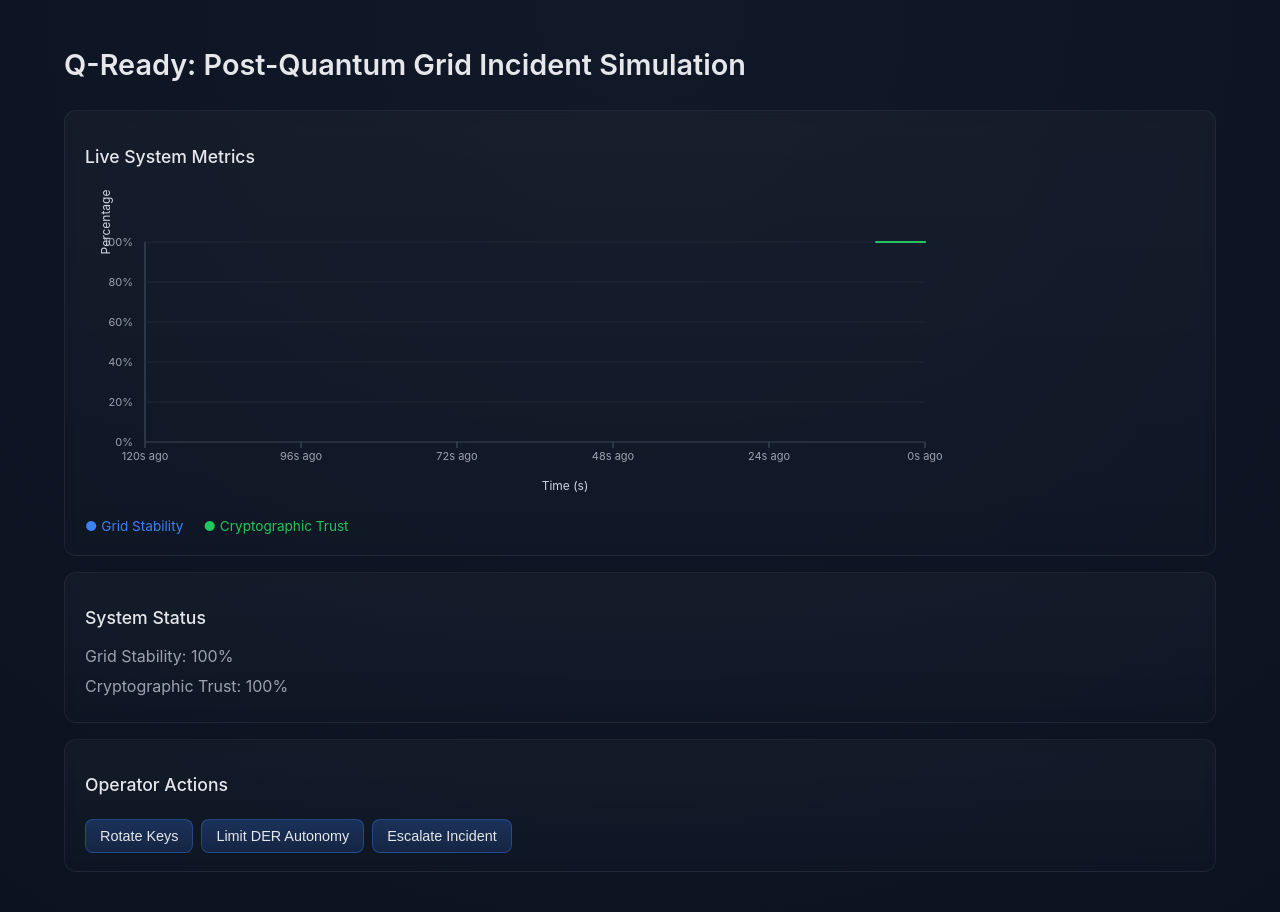
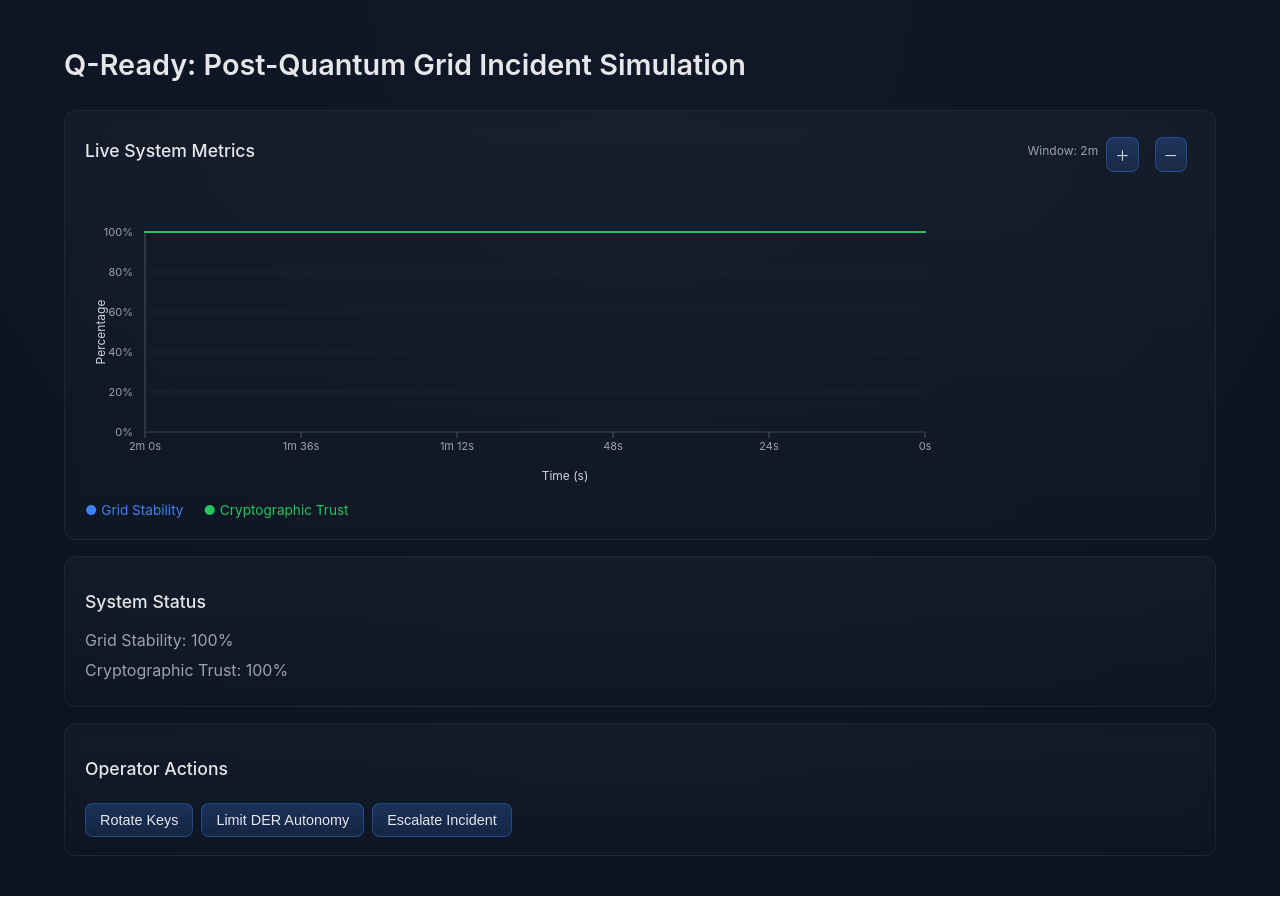
Before and after one commit to ChillPanda100/Q-READY, a React (Vite) app: page / in a window 1280 px wide. Both pictures are taken after a click on the button "Start Simulation". Built offline with nearby package versions, Linux system fonts and the light colour scheme.

Commit message:
Add a zoom feature to the graph to track a wider range

```diff
--- a/src/App.tsx
+++ b/src/App.tsx
@@ -13,7 +13,6 @@ import TitlePage from './components/TitlePage';
 let alertId = 0;
 
 const App: React.FC = () => {
-    const [started, setStarted] = useState<boolean>(false);
     const [alerts, setAlerts] = useState<Alert[]>([]);
     const [system, setSystem] = useState<SystemState>({
         stability: 100,
@@ -23,6 +22,7 @@ const App: React.FC = () => {
     const [finished, setFinished] = useState(false);
     const [metrics, setMetrics] = useState<MetricPoint[]>([]);
     const systemRef = useRef(system);
+    const [started, setStarted] = useState<boolean>(false);
 
     // keep ref synced so interval can read latest values without re-creating
     useEffect(() => {
@@ -132,12 +132,12 @@ const App: React.FC = () => {
 
     return (
         <div className="app">
-            <h1>Q-Ready: Post-Quantum Grid Incident Simulation</h1>
-
             {!started ? (
                 <TitlePage onStart={handleStart} />
             ) : (
                 <>
+                    <h1>Q-Ready: Post-Quantum Grid Incident Simulation</h1>
+
                     <MetricGraph data={metrics} />
                     <StatusPanel system={system}/>
                     <ActionPanel onAction={performAction}/>
--- a/src/components/MetricGraph.tsx
+++ b/src/components/MetricGraph.tsx
@@ -1,4 +1,4 @@
-import React from 'react';
+import React, {useMemo, useRef, useState, useEffect} from 'react';
 import type {MetricPoint} from '../types';
 
 interface Props {
@@ -9,66 +9,138 @@ const WIDTH = 900;
 const HEIGHT = 320;
 const PADDING = 60;
 
+function readableDuration(ms: number) {
+    if (ms < 1000) return `${ms} ms`;
+    const s = Math.round(ms / 1000);
+    if (s < 60) return `${s}s`;
+    const m = Math.floor(s / 60);
+    if (m < 60) return `${m}m`;
+    const h = Math.floor(m / 60);
+    return `${h}h`;
+}
+
 const MetricGraph: React.FC<Props> = ({data}) => {
-    if (!data || data.length < 2) return null;
+    // zoom window in ms (default 120s)
+    const [windowMs, setWindowMs] = useState<number>(120000);
+    const svgRef = useRef<SVGSVGElement | null>(null);
 
     // Make a copy and sort by time to ensure correct path order
-    const sorted = [...data].sort((a, b) => a.time - b.time);
+    const sorted = useMemo(() => (data ? [...data].sort((a, b) => a.time - b.time) : []), [data]);
 
-    // Use absolute timestamps (ms since epoch) for robust real-time plotting
-    const times = sorted.map(d => d.time);
-    const maxTime = Math.max(...times);
-    const windowMs = 120000; // 120 seconds window
-    const minTime = maxTime - windowMs;
+    // Determine the end time (latest sample or now)
+    const maxTime = sorted.length > 0 ? Math.max(...sorted.map(d => d.time)) : Date.now();
+    const endTime = Math.max(maxTime, Date.now());
+    const minTime = endTime - windowMs;
 
-    const visible = sorted.filter(d => d.time >= minTime);
-    if (visible.length < 2) return null;
-
-    const scaleX = (t: number) =>
-        PADDING + ((t - minTime) / (windowMs || 1)) * (WIDTH - PADDING * 2);
-
-    const scaleY = (v: number) =>
-        HEIGHT - PADDING - (v / 100) * (HEIGHT - PADDING * 2);
-
-    // Y ticks every 20%
-    const yTicks = [0, 20, 40, 60, 80, 100];
-
-    // Linear path generator (no curves) — draw straight segments between points
-    const linePath = (key: 'stability' | 'trust') =>
-        visible
-            .map((d, i) => `${i === 0 ? 'M' : 'L'} ${scaleX(d.time)} ${scaleY(d[key])}`)
-            .join(' ');
-
-    // X ticks: create 5 ticks evenly spaced across visible range
+    // X ticks based on endTime/minTime
     const xTicks: number[] = [];
     const tickCount = 5;
-    for (let i = 0; i <= tickCount; i++) {
-        xTicks.push(minTime + (i / tickCount) * (maxTime - minTime));
-    }
+    for (let i = 0; i <= tickCount; i++) xTicks.push(minTime + (i / tickCount) * (endTime - minTime));
 
-    // animation timing
-    const tickLen = 6; // px for small tick lines
-    const gridLen = WIDTH - PADDING * 2; // full width for grid lines
-    // reduced durations/delays for faster, smoother tick drawing
-    // make ticks snappier and smoother
-    // aggressive speed for very smooth/quick tick drawing
-    // make ticks extremely fast for a nearly continuous draw effect
-    const tickAnimDuration = 30; // ms (reduced)
-    const tickDelayStep = 4; // ms between successive ticks (reduced)
-    const labelDelayOffset = 6; // ms extra before label fades in (reduced)
-    const baseXTickDelay = 8; // ms base delay for X-axis ticks (reduced)
+    // Interpolation helper: get interpolated value at time t using sorted samples
+    const getValueAt = (t: number, key: 'stability' | 'trust') => {
+        if (sorted.length === 0) return key === 'stability' ? 100 : 100;
+        if (t <= sorted[0].time) return sorted[0][key];
+        if (t >= sorted[sorted.length - 1].time) return sorted[sorted.length - 1][key];
+        let lo = 0, hi = sorted.length - 1;
+        while (lo + 1 < hi) {
+            const mid = Math.floor((lo + hi) / 2);
+            if (sorted[mid].time <= t) lo = mid; else hi = mid;
+        }
+        const a = sorted[lo];
+        const b = sorted[hi];
+        const span = b.time - a.time || 1;
+        const frac = (t - a.time) / span;
+        return a[key] + (b[key] - a[key]) * frac;
+    };
+
+    // Resample across the visible window for smooth zooming: choose resolution
+    // proportional to the window: smaller windows get more samples.
+    const usedVisible = useMemo(() => {
+        const seconds = Math.max(1, Math.round(windowMs / 1000));
+        const N = Math.min(600, Math.max(80, Math.round(seconds * 2))); // ~2 samples per second, clamped
+        const arr: MetricPoint[] = [];
+        for (let i = 0; i < N; i++) {
+            const t = Math.round(minTime + (i / (N - 1)) * (endTime - minTime));
+            const stability = getValueAt(t, 'stability');
+            const trust = getValueAt(t, 'trust');
+            arr.push({ time: t, stability, trust });
+        }
+        return arr;
+    // eslint-disable-next-line react-hooks/exhaustive-deps
+    }, [sorted, windowMs, endTime]);
+
+    const scaleX = (t: number) => PADDING + ((t - minTime) / (windowMs || 1)) * (WIDTH - PADDING * 2);
+    const scaleY = (v: number) => HEIGHT - PADDING - (v / 100) * (HEIGHT - PADDING * 2);
+
+    // Linear path generator (no curves)
+    const linePath = (key: 'stability' | 'trust') =>
+        usedVisible.map((d, i) => `${i === 0 ? 'M' : 'L'} ${scaleX(d.time)} ${scaleY(d[key])}`).join(' ');
+
+    // Wheel zoom handler (over svg)
+    useEffect(() => {
+        const el = svgRef.current;
+        if (!el) return;
+        const onWheel = (ev: WheelEvent) => {
+            // Zoom only when Ctrl key OR when over graph (allow simple wheel)
+            ev.preventDefault();
+            const delta = Math.sign(ev.deltaY) || 1;
+            const factor = Math.exp(delta * 0.08); // smooth exponential zoom
+            setWindowMs(prev => {
+                const next = Math.round(prev * factor);
+                return Math.min(Math.max(next, 5000), 24 * 3600 * 1000); // clamp 5s .. 24h
+            });
+        };
+        el.addEventListener('wheel', onWheel, { passive: false });
+        return () => el.removeEventListener('wheel', onWheel);
+    }, []);
+
+    const zoomIn = () => setWindowMs(prev => Math.max(5000, Math.round(prev / 1.5)));
+    const zoomOut = () => setWindowMs(prev => Math.min(24 * 3600 * 1000, Math.round(prev * 1.5)));
+
+    // For accessibility: keyboard +/- to control when svg focused
+    useEffect(() => {
+        const el = svgRef.current;
+        if (!el) return;
+        const onKey = (ev: KeyboardEvent) => {
+            if (ev.key === '+') zoomIn();
+            if (ev.key === '-') zoomOut();
+        };
+        el.addEventListener('keydown', onKey);
+        return () => el.removeEventListener('keydown', onKey);
+    }, []);
+
+    // animation/tick settings (kept from original)
+    const tickLen = 6;
+    const gridLen = WIDTH - PADDING * 2;
+    const tickAnimDuration = 30;
+    const tickDelayStep = 4;
+    const labelDelayOffset = 6;
+    const baseXTickDelay = 8;
 
     return (
         <div className="panel">
-            <h2>Live System Metrics</h2>
+            <div style={{display: 'flex', justifyContent: 'space-between', alignItems: 'center'}}>
+                <h2 style={{margin: 0}}>Live System Metrics</h2>
+                <div style={{display: 'flex', gap: 8, alignItems: 'center'}}>
+                    <div style={{fontSize: 12, color: 'var(--text-secondary)'}}>Window: {readableDuration(windowMs)}</div>
+                    <button onClick={zoomIn} title="Zoom in" style={{padding: '6px 8px'}}>＋</button>
+                    <button onClick={zoomOut} title="Zoom out" style={{padding: '6px 8px'}}>－</button>
+                </div>
+            </div>
 
-            {/* Inline styles for tick drawing animation */}
             <style>{`
                 @keyframes drawLine { to { stroke-dashoffset: 0; } }
                 @keyframes fadeIn { from { opacity: 0; transform: translateY(6px);} to { opacity:1; transform: translateY(0);} }
             `}</style>
 
-            <svg width={WIDTH} height={HEIGHT}>
+            <svg
+                ref={svgRef}
+                width={WIDTH}
+                height={HEIGHT}
+                tabIndex={0}
+                style={{touchAction: 'none', display: 'block'}}
+            >
                 {/* Y Axis */}
                 <line x1={PADDING} y1={PADDING} x2={PADDING} y2={HEIGHT - PADDING} stroke="#475569"/>
 
@@ -76,93 +148,50 @@ const MetricGraph: React.FC<Props> = ({data}) => {
                 <line x1={PADDING} y1={HEIGHT - PADDING} x2={WIDTH - PADDING} y2={HEIGHT - PADDING} stroke="#475569"/>
 
                 {/* Y-axis labels & grid */}
-                {yTicks.map((v, i) => {
+                { [0,20,40,60,80,100].map((v, i) => {
                     const delay = i * tickDelayStep;
                     return (
                         <g key={v}>
-                            <text
-                                x={PADDING - 12}
-                                y={scaleY(v) + 4}
-                                fontSize="11"
-                                fill="#9ca3af"
-                                textAnchor="end"
-                                style={{
-                                    animation: `fadeIn 300ms ease forwards`,
-                                    animationDelay: `${delay + labelDelayOffset}ms`,
-                                    opacity: 0
-                                }}
-                            >
+                            <text x={PADDING - 12} y={scaleY(v) + 4} fontSize={11} fill="#9ca3af" textAnchor="end"
+                                  style={{animation: `fadeIn 300ms ease forwards`, animationDelay: `${delay + labelDelayOffset}ms`, opacity: 0}}>
                                 {v}%
                             </text>
-                            <line
-                                x1={PADDING}
-                                y1={scaleY(v)}
-                                x2={WIDTH - PADDING}
-                                y2={scaleY(v)}
-                                stroke="#1f2933"
-                                strokeDasharray={`${gridLen}`}
-                                strokeDashoffset={`${gridLen}`}
-                                style={{
-                                    animation: `drawLine ${tickAnimDuration}ms linear forwards`,
-                                    animationDelay: `${delay}ms`
-                                }}
-                            />
+                            <line x1={PADDING} y1={scaleY(v)} x2={WIDTH - PADDING} y2={scaleY(v)} stroke="#1f2933"
+                                  strokeDasharray={`${gridLen}`} strokeDashoffset={`${gridLen}`}
+                                  style={{animation: `drawLine ${tickAnimDuration}ms linear forwards`, animationDelay: `${delay}ms`}} />
                         </g>
                     );
                 })}
 
                 {/* X-axis ticks & labels */}
                 {xTicks.map((t, i) => {
-                    const delay = i * tickDelayStep + baseXTickDelay; // start slightly after Y ticks
+                    const delay = i * tickDelayStep + baseXTickDelay;
                     return (
                         <g key={i}>
-                            <line
-                                x1={scaleX(t)}
-                                y1={HEIGHT - PADDING}
-                                x2={scaleX(t)}
-                                y2={HEIGHT - PADDING + tickLen}
-                                stroke="#475569"
-                                strokeDasharray={`${tickLen}`}
-                                strokeDashoffset={`${tickLen}`}
-                                style={{
-                                    animation: `drawLine ${tickAnimDuration}ms linear forwards`,
-                                    animationDelay: `${delay}ms`
-                                }}
-                            />
-                            <text
-                                x={scaleX(t)}
-                                y={HEIGHT - PADDING + 18}
-                                fontSize="11"
-                                fill="#9ca3af"
-                                textAnchor="middle"
-                                style={{
-                                    animation: `fadeIn 300ms ease forwards`,
-                                    animationDelay: `${delay + labelDelayOffset}ms`,
-                                    opacity: 0
-                                }}
-                            >
-                                {Math.round((maxTime - t) / 1000)}s ago
+                            <line x1={scaleX(t)} y1={HEIGHT - PADDING} x2={scaleX(t)} y2={HEIGHT - PADDING + tickLen} stroke="#475569"
+                                  strokeDasharray={`${tickLen}`} strokeDashoffset={`${tickLen}`}
+                                  style={{animation: `drawLine ${tickAnimDuration}ms linear forwards`, animationDelay: `${delay}ms`}} />
+                            <text x={scaleX(t)} y={HEIGHT - PADDING + 18} fontSize={11} fill="#9ca3af" textAnchor="middle"
+                                  style={{animation: `fadeIn 300ms ease forwards`, animationDelay: `${delay + labelDelayOffset}ms`, opacity: 0}}>
+                                {(() => {
+                                    const sec = Math.round((endTime - t) / 1000);
+                                    if (sec < 60) return `${sec}s`;
+                                    const m = Math.floor(sec / 60);
+                                    const s = sec % 60;
+                                    return `${m}m ${s}s`;
+                                })()}
                             </text>
                         </g>
                     );
                 })}
 
-                {/* Stability Line (linear) */}
-                <path d={linePath('stability')} fill="none" stroke="#3b82f6" strokeWidth="2" strokeLinecap="round"
-                      strokeLinejoin="round"/>
+                {/* Stability & Trust lines */}
+                <path d={linePath('stability')} fill="none" stroke="#3b82f6" strokeWidth={2} strokeLinecap="round" strokeLinejoin="round" />
+                <path d={linePath('trust')} fill="none" stroke="#22c55e" strokeWidth={2} strokeLinecap="round" strokeLinejoin="round" />
 
-                {/* Trust Line (linear) */}
-                <path d={linePath('trust')} fill="none" stroke="#22c55e" strokeWidth="2" strokeLinecap="round"
-                      strokeLinejoin="round"/>
-
-                {/* Axis Labels */}
-                <text x={PADDING - 35} y={PADDING - 20} fontSize="12" fill="#cbd5e1" textAnchor="middle"
-                      transform={`rotate(-90 ${PADDING - 35} ${PADDING - 20})`}>
-                    Percentage
-                </text>
-                <text x={(WIDTH + PADDING) / 2} y={HEIGHT - 12} fontSize="12" fill="#cbd5e1" textAnchor="middle">
-                    Time (s)
-                </text>
+                {/* Axis labels */}
+                <text transform={`translate(${PADDING - 40}, ${HEIGHT / 2}) rotate(-90)`} fontSize={12} fill="#cbd5e1" textAnchor="middle">Percentage</text>
+                <text x={(WIDTH + PADDING) / 2} y={HEIGHT - 12} fontSize={12} fill="#cbd5e1" textAnchor="middle">Time (s)</text>
 
             </svg>
 
```
Also changed, not shown: src/components/TitlePage.tsx (+8 -2 lines).
